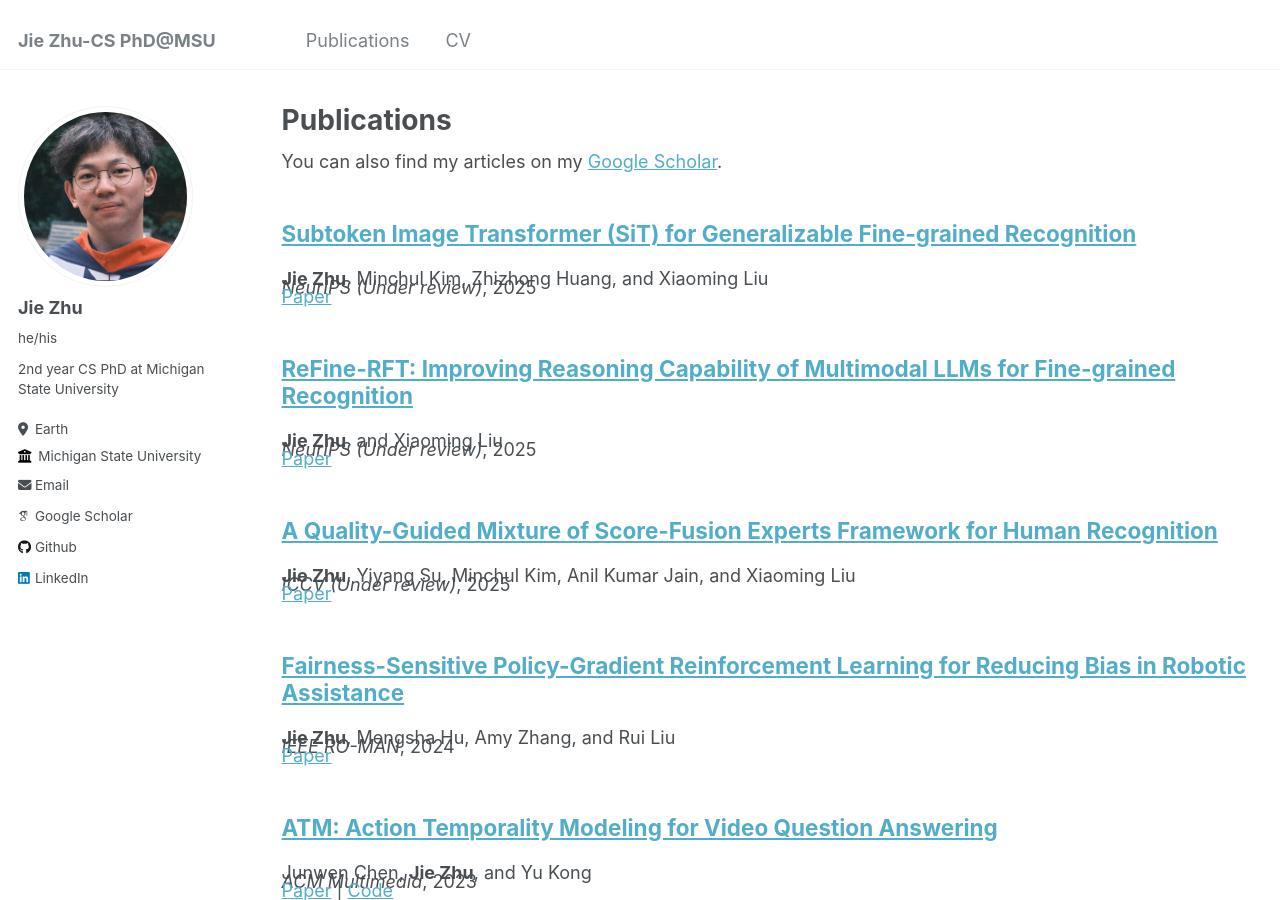
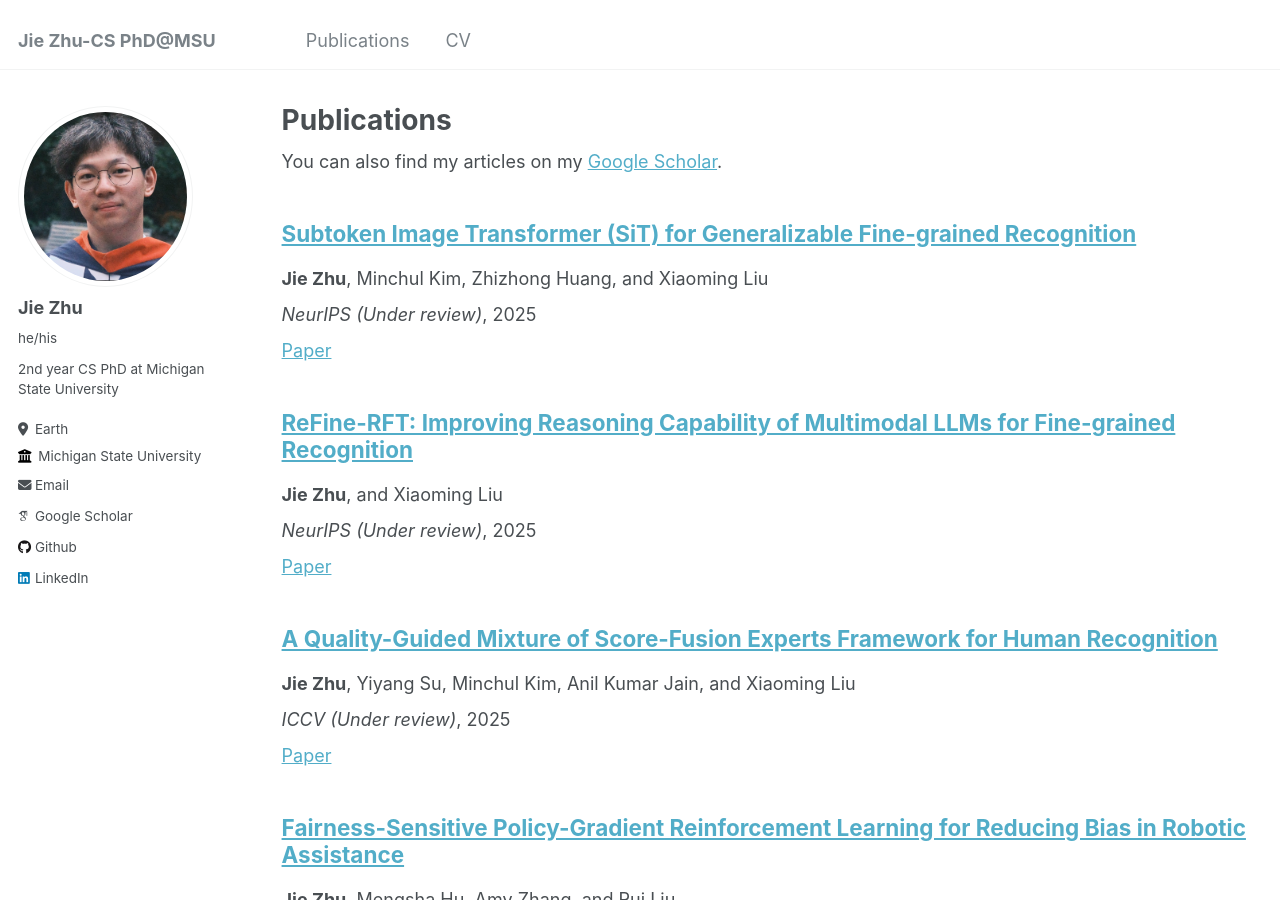
Before and after one commit to jiezhu23/jiezhu23.github.io, a Jekyll site: the page built from _pages/publications.md, in a window 1280 px wide and 900 px high. Built offline with Jekyll 4.4.1, drawn with Linux system fonts in a browser that asks for light colours; some web fonts are replaced.

Commit message:
update papers

```diff
--- a/_includes/archive-single.html
+++ b/_includes/archive-single.html
@@ -42,9 +42,9 @@
           <p> {{ post.type }}, <i>{{ post.venue }}</i>, {{ post.date | default: "1900-01-01" | date: "%Y" }} </p>
         {% elsif post.collection == 'publications' %}
           {% if post.authors %}
-            <p class="archive__item-authors" style="margin-bottom: -2em;">{% assign authors = post.authors | split: ", " %}{% for author in authors %}{% if author contains "**" %}{% assign author_name = author | remove: "**" %}<strong>{{ author_name }}</strong>{% else %}{{ author }}{% endif %}{% unless forloop.last %}, {% endunless %}{% endfor %}</p>
+            <p class="archive__item-authors" style="margin-bottom: -0.5em;">{% assign authors = post.authors | split: ", " %}{% for author in authors %}{% if author contains "**" %}{% assign author_name = author | remove: "**" %}<strong>{{ author_name }}</strong>{% else %}{{ author }}{% endif %}{% unless forloop.last %}, {% endunless %}{% endfor %}</p>
           {% endif %}
-          <p class="archive__item-venue" style="margin-bottom: -2em;"> <i>{{ post.venue }}</i>, {{ post.date | default: "1900-01-01" | date: "%Y" }} </p>
+          <p class="archive__item-venue" style="margin-bottom: -0.5em;"> <i>{{ post.venue }}</i>, {{ post.date | default: "1900-01-01" | date: "%Y" }} </p>
         {% elsif post.date %}
          <p class="page__date" style="margin-bottom: 0.5em;"><strong><i class="fa fa-fw fa-calendar" aria-hidden="true"></i> {{ site.data.ui-text[site.locale].date_label | default: "Published:" }}</strong> <time datetime="{{ post.date | default: "1900-01-01" | date_to_xmlschema }}">{{ post.date | default: "1900-01-01" | date: "%B %d, %Y" }}</time></p>
         {% endif %}
```
